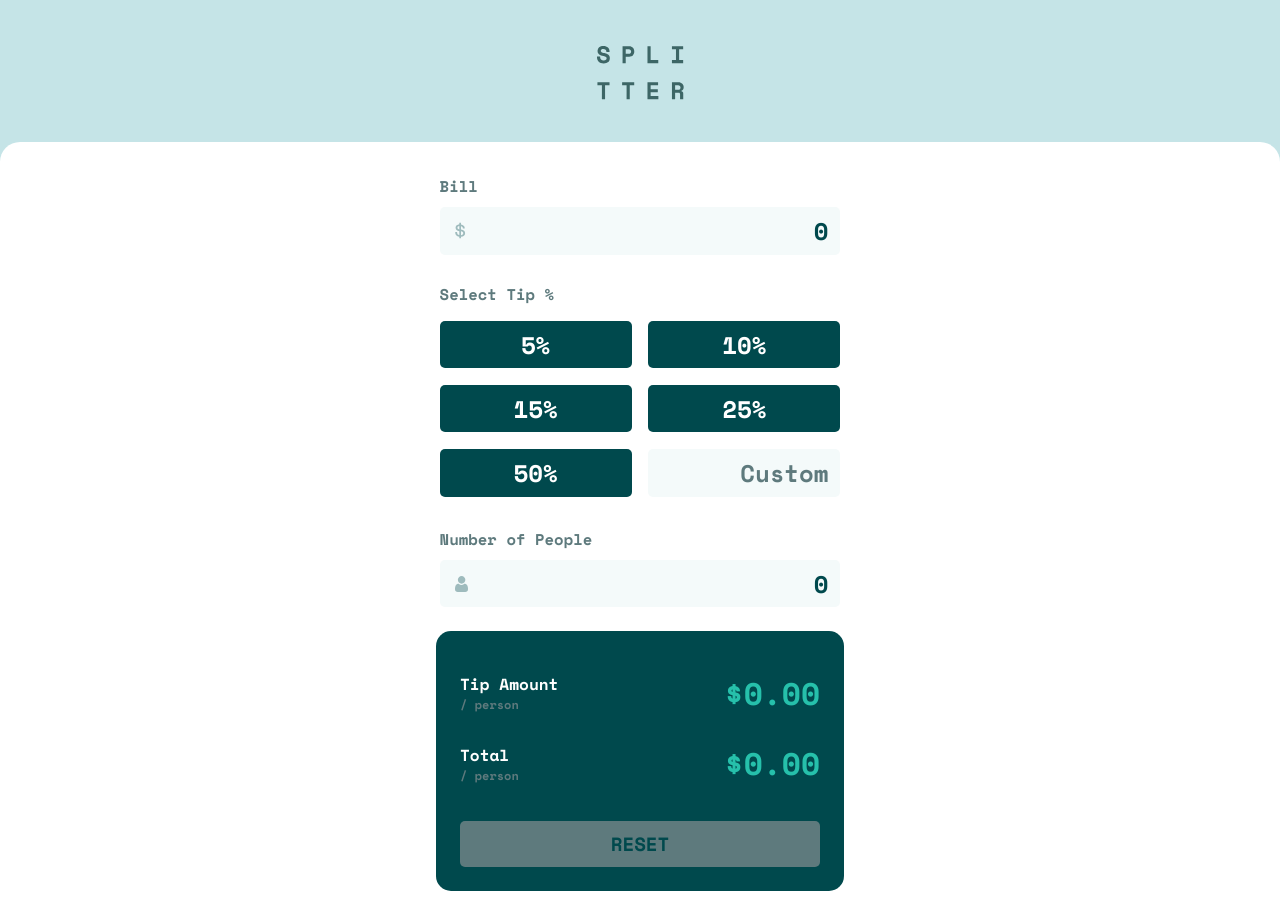
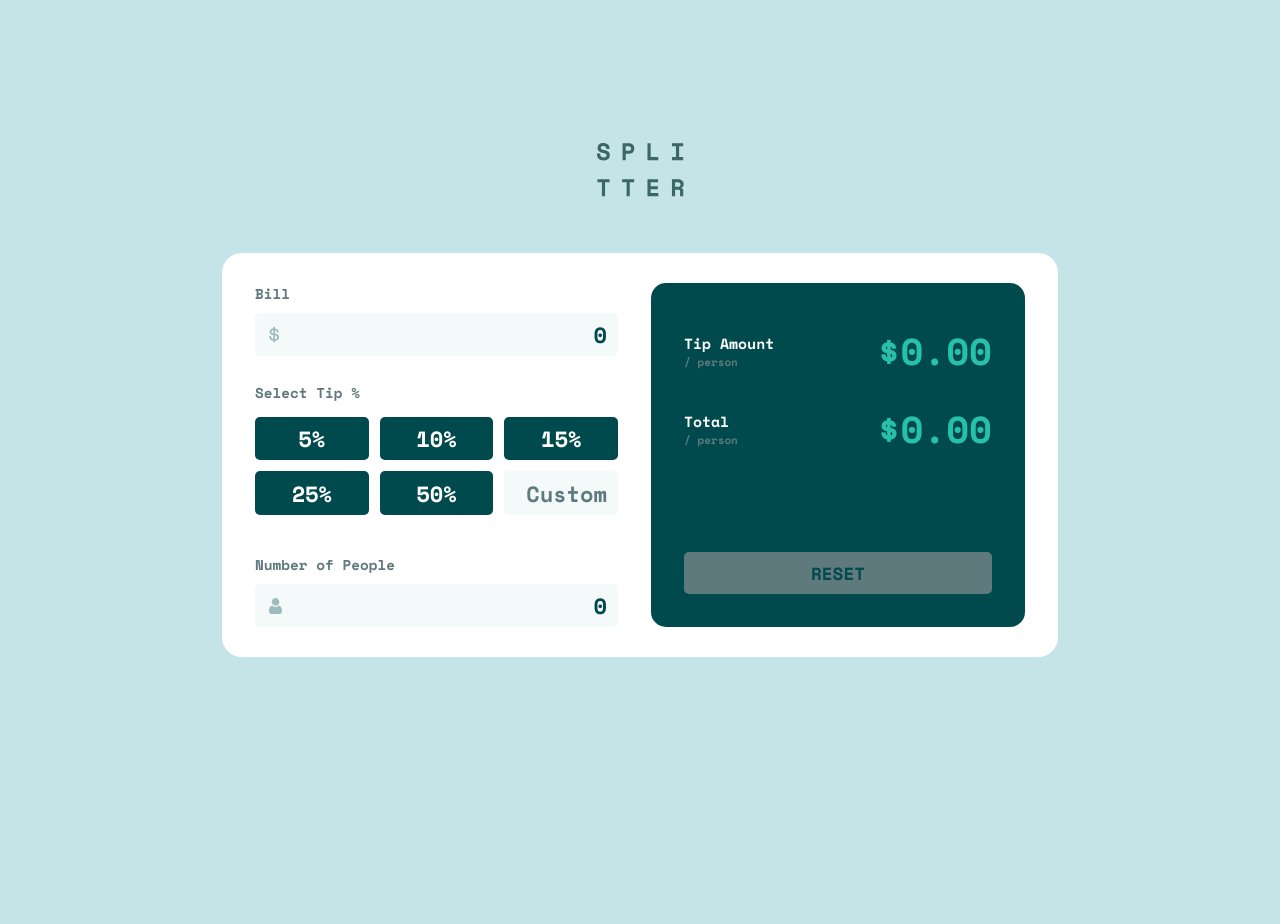
Before and after one commit to tanselbay1/tip-calculator-app, a React (Create React App) app: page / in a window 1280 px wide. After the commit the page ends 800 px from the top, so only its background shows below. Built offline with nearby package versions, Linux system fonts and the light colour scheme.

Commit message:
Make the app responsive

```diff
--- a/src/assets/styleComponents/_variables.scss
+++ b/src/assets/styleComponents/_variables.scss
@@ -15,4 +15,6 @@ $white: hsl(0, 0%, 100%);
 
 // FONTS
 $space-mono-700: "Space Mono", monospace;
-$font-size-inputs: 24px;
+$font-size-mobile: 22px;
+$font-size-large: 18px;
+$font-size-xlarge: 22px;
--- a/src/assets/styles.css
+++ b/src/assets/styles.css
@@ -89,6 +89,16 @@ select {
   border-top-left-radius: 20px;
   border-top-right-radius: 20px;
 }
+@media (min-width: 768px) {
+  .card {
+    display: flex;
+    flex-direction: row;
+    align-items: stretch;
+    width: 38rem;
+    border-radius: 20px;
+    gap: 1.5rem;
+  }
+}
 
 form {
   color: hsl(186deg, 14%, 43%);
@@ -177,6 +187,14 @@ form .select-tip .tip-wrapper {
   grid-template-rows: repeat(3, 1fr);
   gap: 0.7rem;
 }
+@media (min-width: 768px) {
+  form .select-tip .tip-wrapper {
+    grid-template-columns: repeat(3, 1fr);
+    grid-template-rows: 1fr 1fr;
+    gap: 0.5rem;
+    margin-bottom: 1.8rem;
+  }
+}
 form .select-tip input,
 form .select-tip button {
   max-width: 8rem;
@@ -225,6 +243,13 @@ form .error-message {
   width: 100%;
   max-width: 17rem;
 }
+@media (min-width: 768px) {
+  .result {
+    margin-top: 0;
+    justify-content: space-between;
+    padding: 1.8rem 1.5rem 1.5rem;
+  }
+}
 .result button {
   cursor: pointer;
   border: none;
@@ -263,8 +288,23 @@ form .error-message {
   font-size: 1.3rem;
   color: hsl(172deg, 67%, 45%);
 }
+@media (min-width: 768px) {
+  .result .tip-amount .amount__usd, .result .total-amount .amount__usd {
+    font-size: 1.7rem;
+  }
+}
 * {
-  font-size: 24px;
+  font-size: 22px;
+}
+@media (min-width: 768px) {
+  * {
+    font-size: 18px;
+  }
+}
+@media (min-width: 1024px) {
+  * {
+    font-size: 22px;
+  }
 }
 
 body {
@@ -274,8 +314,18 @@ body {
 
 .app {
   width: 100%;
+  height: 100vh;
+  display: flex;
+  flex-direction: column;
+  align-items: center;
+  justify-content: center;
 }
 .app h1 {
   text-align: center;
   margin: 1.9rem auto 1.4rem;
+}
+@media (min-width: 768px) {
+  .app h1 {
+    margin: 0 0 2.2rem;
+  }
 }/*# sourceMappingURL=styles.css.map */
--- a/src/assets/styles.scss
+++ b/src/assets/styles.scss
@@ -1,11 +1,18 @@
 @use "./styleComponents/reset";
 @use "./styleComponents/variables" as *;
+@use "./styleComponents/mixins" as *;
 @use "./styleComponents/card";
 @use "./styleComponents/form";
 @use "./styleComponents/result";
 
 * {
-  font-size: $font-size-inputs;
+  font-size: $font-size-mobile;
+  @include large {
+    font-size: $font-size-large;
+  }
+  @include xlarge {
+    font-size: $font-size-xlarge;
+  }
 }
 
 body {
@@ -15,9 +22,15 @@ body {
 
 .app {
   width: 100%;
+  height: 100vh;
+  @include flex(column, center);
+  justify-content: center;
 
   h1 {
     text-align: center;
     margin: 1.9rem auto 1.4rem;
+    @include large {
+      margin: 0 0 2.2rem;
+    }
   }
 }
--- a/src/components/Result.js
+++ b/src/components/Result.js
@@ -1,6 +1,7 @@
 const Result = ({ tipAmount, totalAmount, onReset, isTyping }) => {
   return (
     <div className="result">
+      <div className="results">
         <div className="tip-amount">
           <div className="tip-amount__text">
             <h3 className="result__header">Tip Amount</h3>
@@ -16,6 +17,7 @@ const Result = ({ tipAmount, totalAmount, onReset, isTyping }) => {
           </div>
           <p className="amount__usd">${totalAmount}</p>
         </div>
+      </div>
       <button
         type="reset"
         onClick={onReset}
```
Also changed, not shown: src/assets/styleComponents/_card.scss (+7 -0 lines), src/assets/styleComponents/_form.scss (+7 -0 lines), src/assets/styleComponents/_mixins.scss (+6 -6 lines), src/assets/styleComponents/_result.scss (+9 -0 lines), 1 other file (tests, documents, lock files or other folders). Lines whose indentation alone changed are shown as unchanged.
